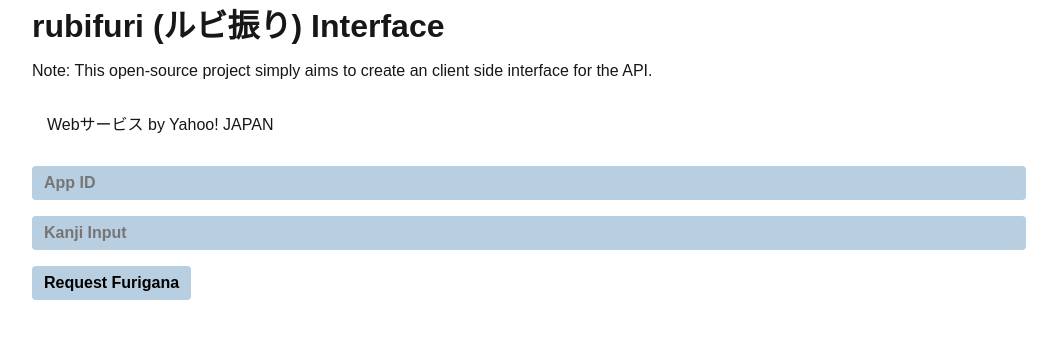
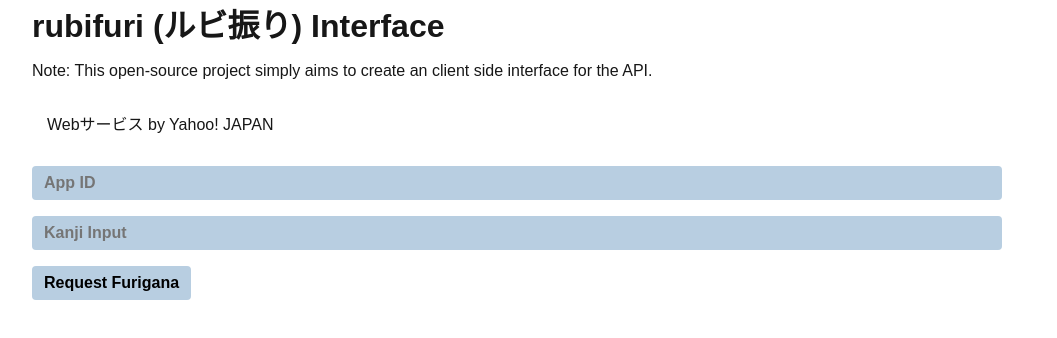
Before and after one commit to peter89530/rubifuri, a Next.js app: page / in a window 1280 px wide. Shown: the top 338 px of the page, without its empty margins (123-1180 px from the left). Built offline with nearby package versions, Linux system fonts and the light colour scheme.

Commit message:
fix input styling

```diff
--- a/app/globals.css
+++ b/app/globals.css
@@ -53,6 +53,9 @@ button {
 
     font-weight: 600;
 }
+input {
+    width: calc(100% - 24px);
+}
 
 @media (prefers-color-scheme: dark) {
     input,
@@ -62,9 +65,6 @@ button {
     }
 }
 
-input {
-    width: 100%;
-}
 
 button {
     width: fit-content;
```
